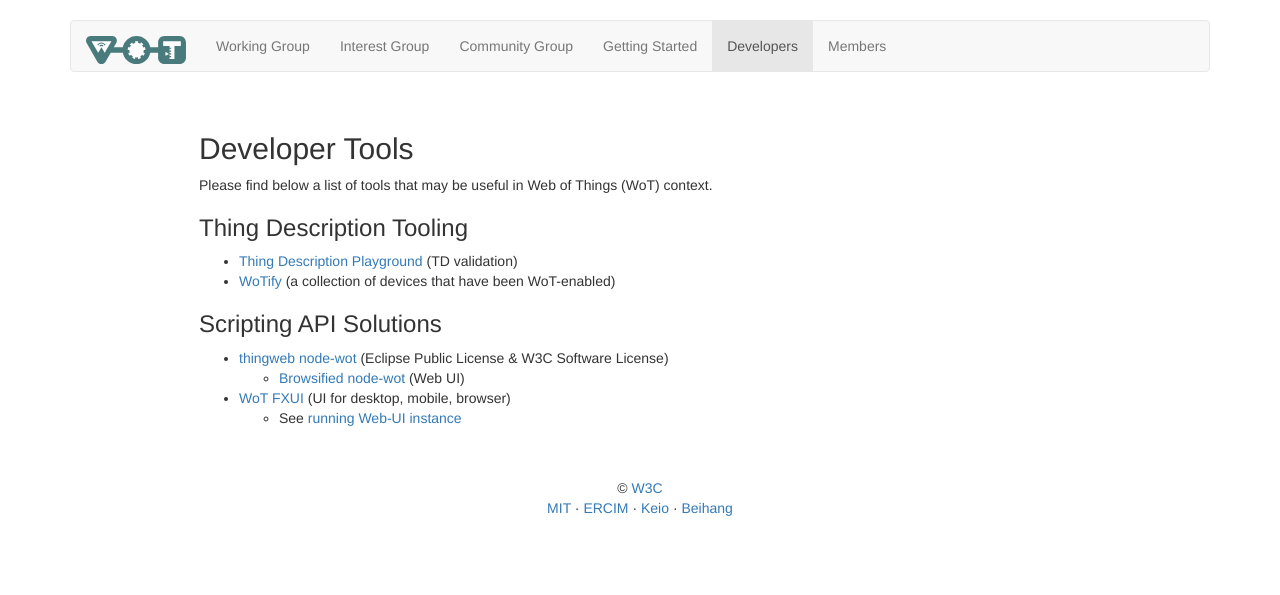
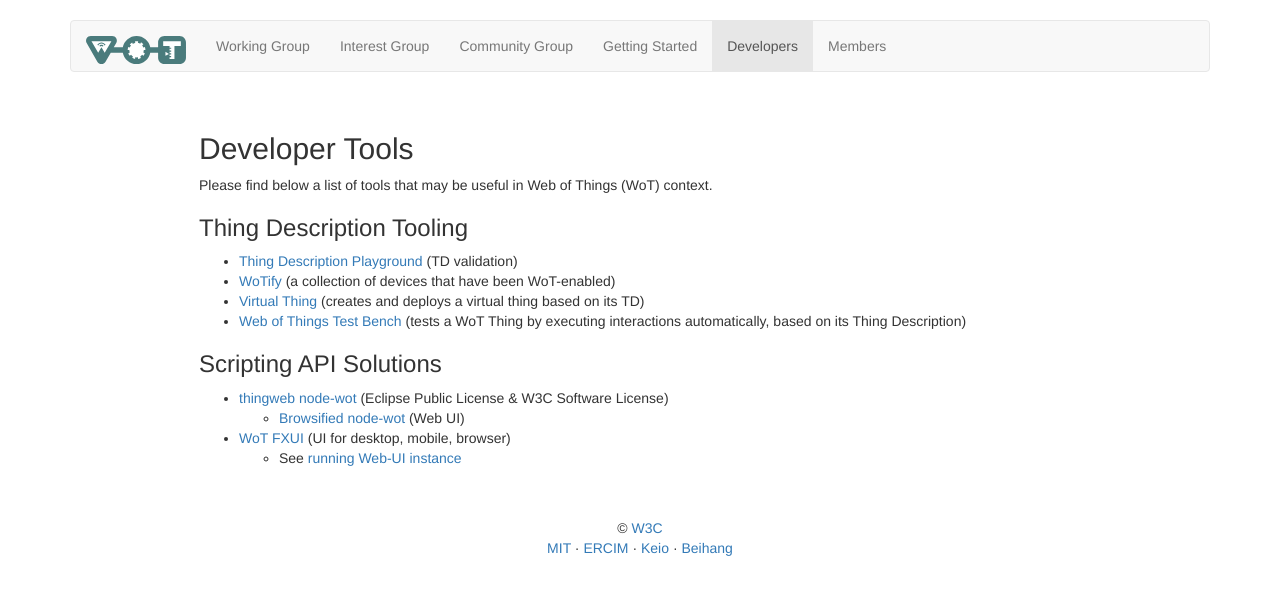
Before and after one commit to danielpeintner/wot-pages, a Jekyll site: the page built from developers/index.html, in a window 1280 px wide. Shown: the top 595 px of the page. Built offline with Jekyll 4.4.1, drawn with Linux system fonts in a browser that asks for light colours; nearby versions of some CDN libraries.

Commit message:
feat: add Virtual Thing and Test Bench

```diff
--- a/developers/index.html
+++ b/developers/index.html
@@ -15,6 +15,12 @@
 		</li>
 		<li><a href="https://wotify.org/">WoTify</a>
 			(a collection of devices that have been WoT-enabled)
+		</li>
+		<li><a href="https://github.com/tum-ei-esi/virtual-thing">Virtual Thing</a>
+			(creates and deploys a virtual thing based on its TD)
+		</li>
+		<li><a href="https://github.com/tum-ei-esi/testbench">Web of Things Test Bench</a>
+			(tests a WoT Thing by executing interactions automatically, based on its Thing Description)
 		</li>
 	</ul>
 
```
